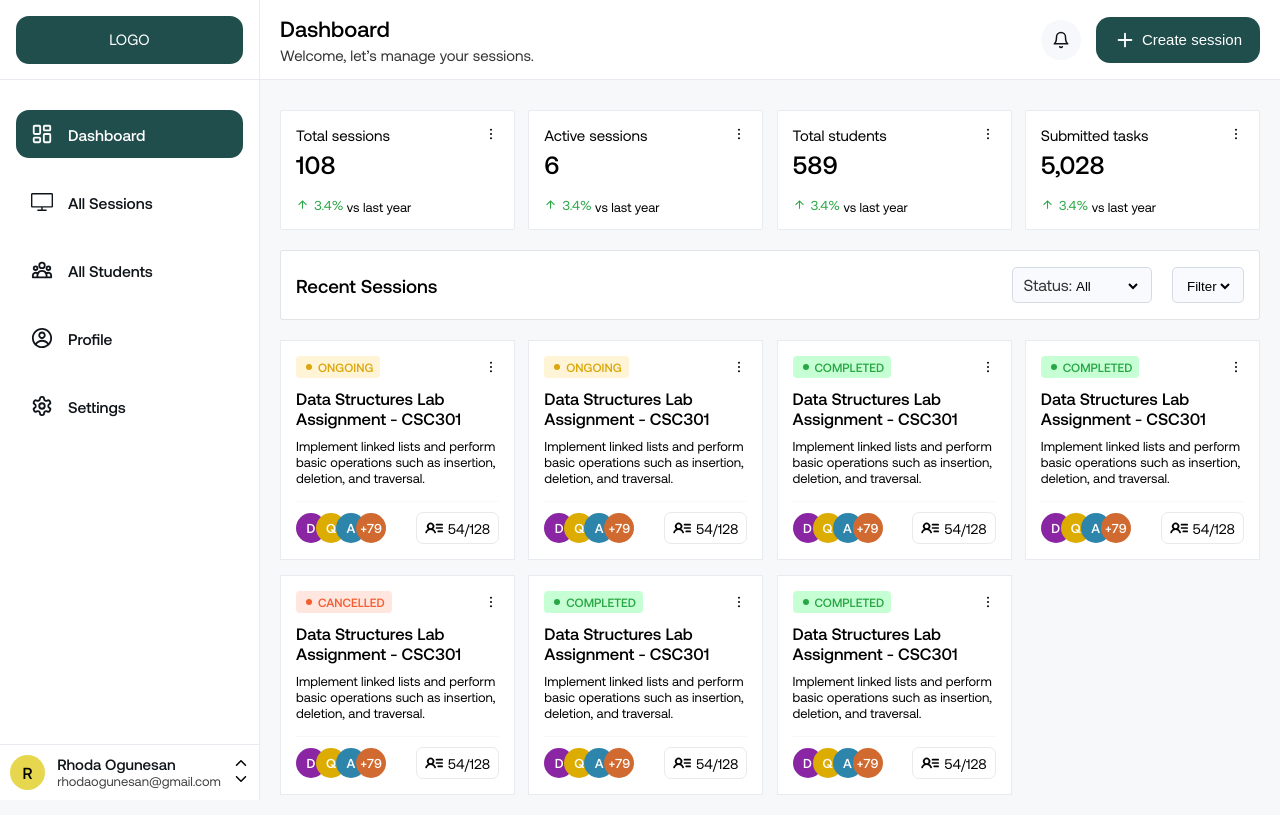
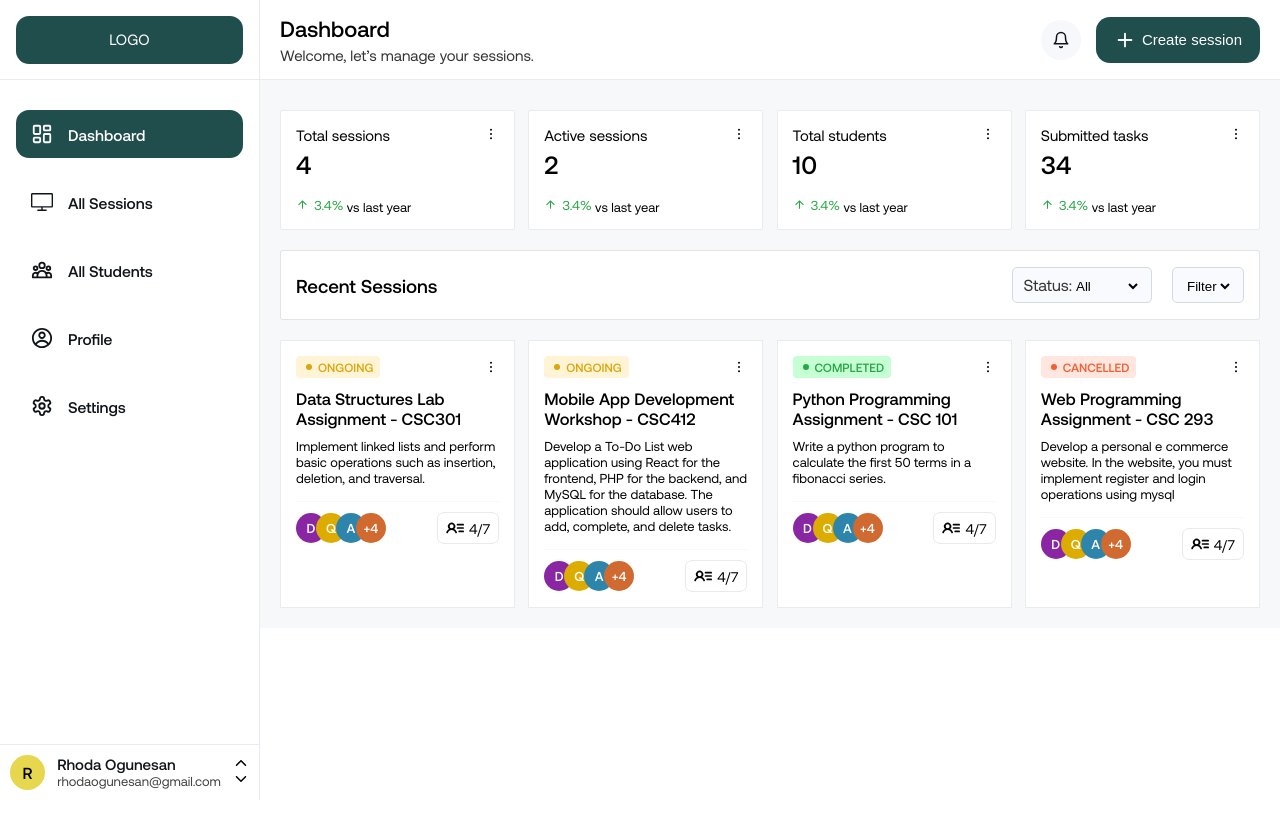
Before and after one commit to SamuelOmodele/Session-Management-App, a Next.js app: page /dashboard in a window 1280 px wide. Built offline with nearby package versions, Linux system fonts and the light colour scheme.

Commit message:
hard coded data

```diff
--- a/src/app/dashboard/layout.jsx
+++ b/src/app/dashboard/layout.jsx
@@ -1,15 +1,19 @@
 import Sidebar from '@/components/sidebar/sidebar'
 import React from 'react'
 import styles from './layout.module.css'
+import Modal from '@/components/modal/modal'
 
 const Layout = ({ children }) => {
   return (
-    <div className={styles['layout']}>
-      <div className={styles['sidebar-container']}>
-        <Sidebar />
+      <div className={styles['layout']}>
+        {/* <div className={styles['modal-overlay']}>
+          <Modal />
+        </div> */}
+        <div className={styles['sidebar-container']}>
+          <Sidebar />
+        </div>
+        <div className={styles['children-container']}>{children}</div>
       </div>
-      <div className={styles['children-container']}>{children}</div>
-    </div>
   )
 }
 
--- a/src/app/dashboard/layout.module.css
+++ b/src/app/dashboard/layout.module.css
@@ -1,7 +1,7 @@
 .layout{
     display: flex;
     background-color: #F6F8FA;
-    height: 100%;
+    position: relative;
 }
 .sidebar-container{
     width: 260px;
@@ -11,6 +11,16 @@
 .children-container{
     width: calc(100% - 260px);
     height: 100%;
-    overflow-y: auto;
+    overflow-y: hidden;
     margin-left: 260px;
 }
+.modal-overlay{
+    position: absolute;
+    width: 100%;
+    min-height: 100vh;
+    display: flex;
+    align-items: center;
+    justify-content: center;
+    background-color: rgb(0, 0, 0, 0.4);
+    z-index: 500;
+}
--- a/src/app/dashboard/page.jsx
+++ b/src/app/dashboard/page.jsx
@@ -20,10 +20,10 @@ const Dashboard = () => {
       <div className={styles['content']}>
 
         <div className={styles['card-container']}>
-          <StatCard text={'Total sessions'} value={'108'} percent={'3.4'} />
-          <StatCard text={'Active sessions'} value={'6'} percent={'3.4'} />
-          <StatCard text={'Total students'} value={'589'} percent={'3.4'} />
-          <StatCard text={'Submitted tasks'} value={'5,028'} percent={'3.4'} />
+          <StatCard text={'Total sessions'} value={'4'} percent={'3.4'} />
+          <StatCard text={'Active sessions'} value={'2'} percent={'3.4'} />
+          <StatCard text={'Total students'} value={'10'} percent={'3.4'} />
+          <StatCard text={'Submitted tasks'} value={'34'} percent={'3.4'} />
         </div>
 
         <div className={styles['filter-box']}>
@@ -46,13 +46,13 @@ const Dashboard = () => {
         </div>
 
         <div className={styles['session-card-container']}>
-          <SessionCard status={'ONGOING'} />
-          <SessionCard status={'ONGOING'}/>
-          <SessionCard status={'COMPLETED'}/>
-          <SessionCard status={'COMPLETED'}/>
-          <SessionCard status={'CANCELLED'}/>
-          <SessionCard status={'COMPLETED'}/>
-          <SessionCard status={'COMPLETED'}/>
+          <SessionCard status={'ONGOING'} title={'Data Structures Lab Assignment - CSC301'} description={'Implement linked lists and perform basic operations such as insertion, deletion, and traversal.'}/>
+          <SessionCard status={'ONGOING'} title={'Mobile App Development Workshop - CSC412'} description={' Develop a To-Do List web application using React for the frontend, PHP for the backend, and MySQL for the database. The application should allow users to add, complete, and delete tasks.'}/>
+          <SessionCard status={'COMPLETED'} title={'Python Programming Assignment - CSC 101'} description={'Write a python program to calculate the first 50 terms in a fibonacci series. '}/>
+          <SessionCard status={'CANCELLED'} title={'Web Programming Assignment - CSC 293'} description={'Develop a personal e commerce website. In the website, you must implement register and login operations using mysql '}/>
+          {/* <SessionCard status={'CANCELLED'} title={} description={}/> */}
+          {/* <SessionCard status={'COMPLETED'}/>
+          <SessionCard status={'COMPLETED'}/> */}
         </div>
 
       </div>
--- a/src/app/layout.js
+++ b/src/app/layout.js
@@ -1,3 +1,4 @@
+import Modal from '@/components/modal/modal';
 import './globals.css'
 import Providers from '@/redux/provider';
 
--- /dev/null
+++ b/src/components/modal/modal.jsx
@@ -0,0 +1,49 @@
+import React from 'react'
+import styles from './modal.module.css'
+import { IoClose } from "react-icons/io5";
+
+const Modal = () => {
+  return (
+    <div className={styles['modal-container']}>
+      <div className={styles['modal-head']}>
+        <h3>Create Session</h3>
+        <IoClose />
+      </div>
+      <div className={styles['modal-body']}>
+        <div className={styles['sidebar']}>
+          <div>
+            <div className={styles['circle-no']}>1</div>
+            Session Initialization
+          </div>
+          <div>
+            <div className={styles['circle-no']}>2</div>
+            Content configuration
+          </div>
+          <div>
+            <div className={styles['circle-no']}>3</div>
+            Group management
+          </div>
+          <div>
+            <div className={styles['circle-no']}>4</div>
+            Student enrollment
+          </div>
+          <div>
+            <div className={styles['circle-no']}>5</div>
+            Confirmation
+          </div>
+
+        </div>
+        <div className={styles['content']}>
+          <p>content here </p>
+
+        </div>
+      </div>
+      <div className={styles['modal-footer']}>
+        <button>Discard changes</button>
+        <button>Continue</button>
+      </div>
+    </div>
+  )
+}
+
+export default Modal
--- /dev/null
+++ b/src/components/modal/modal.module.css
@@ -0,0 +1,18 @@
+.modal-container{
+    width: 700px;
+    background-color: white;
+}
+.modal-head{
+    padding: 20px;
+    border-bottom: 1.5px solid #F2F9F9;
+    display: flex;
+    align-items: center;
+    justify-content: space-between;
+}
+.modal-body{
+    display: flex;
+}
+.sidebar{
+    width: 30%;
+    border: 1px solid #F2F9F9;
+}
--- a/src/components/session-card/sessionCard.jsx
+++ b/src/components/session-card/sessionCard.jsx
@@ -5,7 +5,7 @@ import { GoDotFill } from "react-icons/go";
 import { PiUserListBold } from "react-icons/pi";
 import { useRouter } from 'next/navigation';
 
-const SessionCard = ({ status, }) => {
+const SessionCard = ({ status, title, description }) => {
 
 const router = useRouter();
 
@@ -18,18 +18,18 @@ const router = useRouter();
                 </div>
                 <PiDotsThreeVerticalBold />
             </div>
-            <h3 onClick={() => router.push('/dashboard/session/1')}>Data Structures Lab Assignment - CSC301</h3>
-            <p>Implement linked lists and perform basic operations such as insertion, deletion, and traversal.</p>
+            <h3 onClick={() => router.push('/dashboard/session/1')}>{title}</h3>
+            <p>{description}</p>
             <div className={styles['bottom-section']}>
                 <div className={styles['members-container']}>
                     <div>D</div>
                     <div>Q</div>
                     <div>A</div>
-                    <div>+79</div>
+                    <div>+4</div>
                 </div>
 
                 <div className={styles['user-list']}>
-                    <PiUserListBold size={18}/> 54/128
+                    <PiUserListBold size={18}/> 4/7
                 </div>
             </div>
         </div>
```
Also changed, not shown: src/app/dashboard/session/[id]/page.jsx (+14 -16 lines), src/components/navbar/navbar.jsx (+5 -3 lines).
